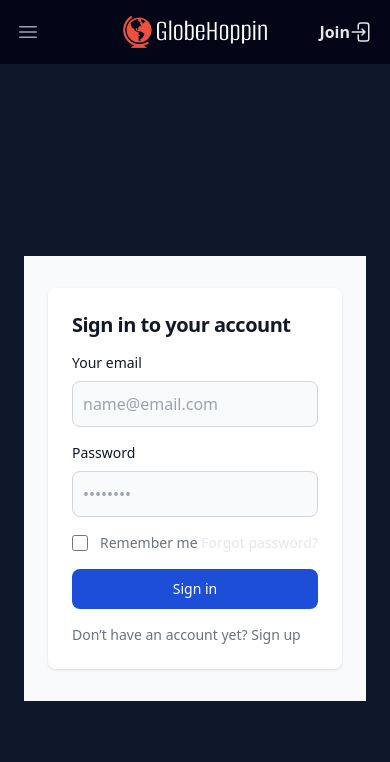
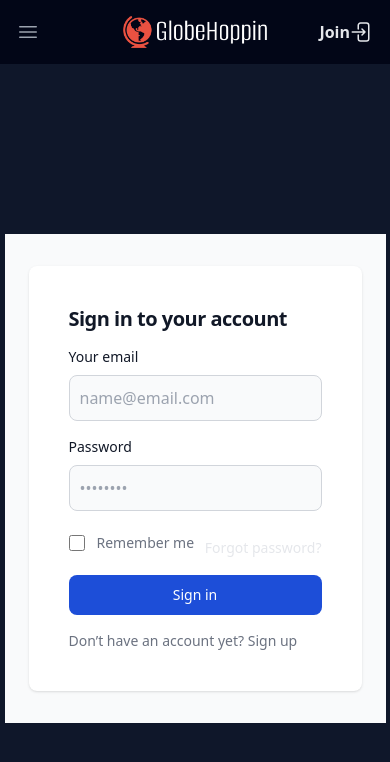
Before and after one commit to GlobeHoppin/GlobeHoppin, a React (Vite) app: page /signin in a window 390 px wide. Shown: the top 762 px of the page. Built offline with nearby package versions, Linux system fonts and the light colour scheme.

Commit message:
enhancement

```diff
--- a/src/pages/Loginpage.jsx
+++ b/src/pages/Loginpage.jsx
@@ -35,8 +35,8 @@ function Loginpage() {
             <div className="h-screen flex md:block justify-center items-center">
               <section className="bg-gray-50 dark:bg-gray-900">
                 <div className="flex flex-col items-center justify-center px-6 py-8 mx-auto md:h-screen lg:py-0">
-                  <div className="w-full bg-white sm:px-8 md:px-0  rounded-lg shadow dark:border md:mt-0 sm:max-w-md xl:p-0 dark:bg-gray-800 dark:border-gray-700">
-                    <div className="p-6 space-y-4 md:space-y-6 sm:p-8">
+                  <div className="w-full bg-white sm:px-9  md:px-0  rounded-lg shadow dark:border md:mt-0 sm:max-w-md xl:p-0 dark:bg-gray-800 dark:border-gray-700">
+                    <div className="p-10 space-y-4 md:space-y-6 sm:p-8">
                       <h1 className="text-xl font-bold leading-tight tracking-tight text-gray-900 md:text-2xl dark:text-white">
                         Sign in to your account
                       </h1>
@@ -49,7 +49,7 @@ function Loginpage() {
                             type="email"
                             name="email"
                             id="email"
-                            className="bg-gray-50 border border-gray-300 text-gray-900 rounded-lg focus:ring-primary-600 focus:border-primary-600 block w-full p-2.5 dark:bg-gray-700 dark:border-gray-600 dark:placeholder-gray-400 dark:text-white dark:focus:ring-blue-500 dark:focus:border-blue-500"
+                            className="bg-gray-50 border border-gray-300 text-gray-900 rounded-lg focus:ring-primary-600 focus:border-primary-600 block sm:w-full p-2.5 dark:bg-gray-700 dark:border-gray-600 dark:placeholder-gray-400 dark:text-white dark:focus:ring-blue-500 dark:focus:border-blue-500"
                             placeholder="name@email.com"
                             required=""
                           />
@@ -63,11 +63,11 @@ function Loginpage() {
                             name="password"
                             id="password"
                             placeholder="••••••••"
-                            className="bg-gray-50 border border-gray-300 text-gray-900 rounded-lg focus:ring-primary-600 focus:border-primary-600 block w-full p-2.5 dark:bg-gray-700 dark:border-gray-600 dark:placeholder-gray-400 dark:text-white dark:focus:ring-blue-500 dark:focus:border-blue-500"
+                            className="bg-gray-50 border border-gray-300 text-gray-900 rounded-lg focus:ring-primary-600 focus:border-primary-600 block sm:w-full p-2.5 dark:bg-gray-700 dark:border-gray-600 dark:placeholder-gray-400 dark:text-white dark:focus:ring-blue-500 dark:focus:border-blue-500"
                             required=""
                           />
                         </div>
-                        <div className="flex items-center justify-between">
+                        <div className="flex flex-row  items-center flex-wrap space-y-2 gap-x-2 justify-between">
                           <div className="flex items-start">
                             <div className="flex items-center h-5">
                               <input
@@ -84,12 +84,14 @@ function Loginpage() {
                               </label>
                             </div>
                           </div>
+                          <div>
                             <a
                               href="#"
                               className="text-sm font-medium text-primary-600 hover:underline dark:text-primary-500"
                             >
                               Forgot password?
                             </a>
+                          </div>
                         </div>
                         <button
                           type="submit"
--- a/src/pages/Registerpage.jsx
+++ b/src/pages/Registerpage.jsx
@@ -47,7 +47,7 @@ function Registerpage() {
                           type="email"
                           name="email"
                           id="email"
-                          className="bg-gray-50 border border-gray-300 text-gray-900 rounded-lg focus:ring-primary-600 focus:border-primary-600 block w-full p-2.5 dark:bg-gray-700 dark:border-gray-600 dark:placeholder-gray-400 dark:text-white dark:focus:ring-blue-500 dark:focus:border-blue-500"
+                          className="bg-gray-50 border border-gray-300 text-gray-900 rounded-lg focus:ring-primary-600 focus:border-primary-600 block  sm:w-full p-2.5 dark:bg-gray-700 dark:border-gray-600 dark:placeholder-gray-400 dark:text-white dark:focus:ring-blue-500 dark:focus:border-blue-500 "
                           placeholder="name@email.com"
                           required=""
                         />
@@ -61,7 +61,7 @@ function Registerpage() {
                           name="password"
                           id="password"
                           placeholder="••••••••"
-                          className="bg-gray-50 border border-gray-300 text-gray-900 rounded-lg focus:ring-primary-600 focus:border-primary-600 block w-full p-2.5 dark:bg-gray-700 dark:border-gray-600 dark:placeholder-gray-400 dark:text-white dark:focus:ring-blue-500 dark:focus:border-blue-500"
+                          className="bg-gray-50 border border-gray-300 text-gray-900 rounded-lg focus:ring-primary-600 focus:border-primary-600 block sm:w-full p-2.5 dark:bg-gray-700 dark:border-gray-600 dark:placeholder-gray-400 dark:text-white dark:focus:ring-blue-500 dark:focus:border-blue-500"
                           required=""
                         />
                       </div>
@@ -74,7 +74,7 @@ function Registerpage() {
                           name="confirm-password"
                           id="confirm-password"
                           placeholder="••••••••"
-                          className="bg-gray-50 border border-gray-300 text-gray-900 text-sm rounded-lg focus:ring-primary-600 focus:border-primary-600 block w-full p-2.5 dark:bg-gray-700 dark:border-gray-600 dark:placeholder-gray-400 dark:text-white dark:focus:ring-blue-500 dark:focus:border-blue-500"
+                          className="bg-gray-50 border border-gray-300 text-gray-900 rounded-lg focus:ring-primary-600 focus:border-primary-600 block sm:w-full p-2.5 dark:bg-gray-700 dark:border-gray-600 dark:placeholder-gray-400 dark:text-white dark:focus:ring-blue-500 dark:focus:border-blue-500"
                           required=""
                         />
                       </div>
```
Lines whose indentation alone changed are shown as unchanged.
